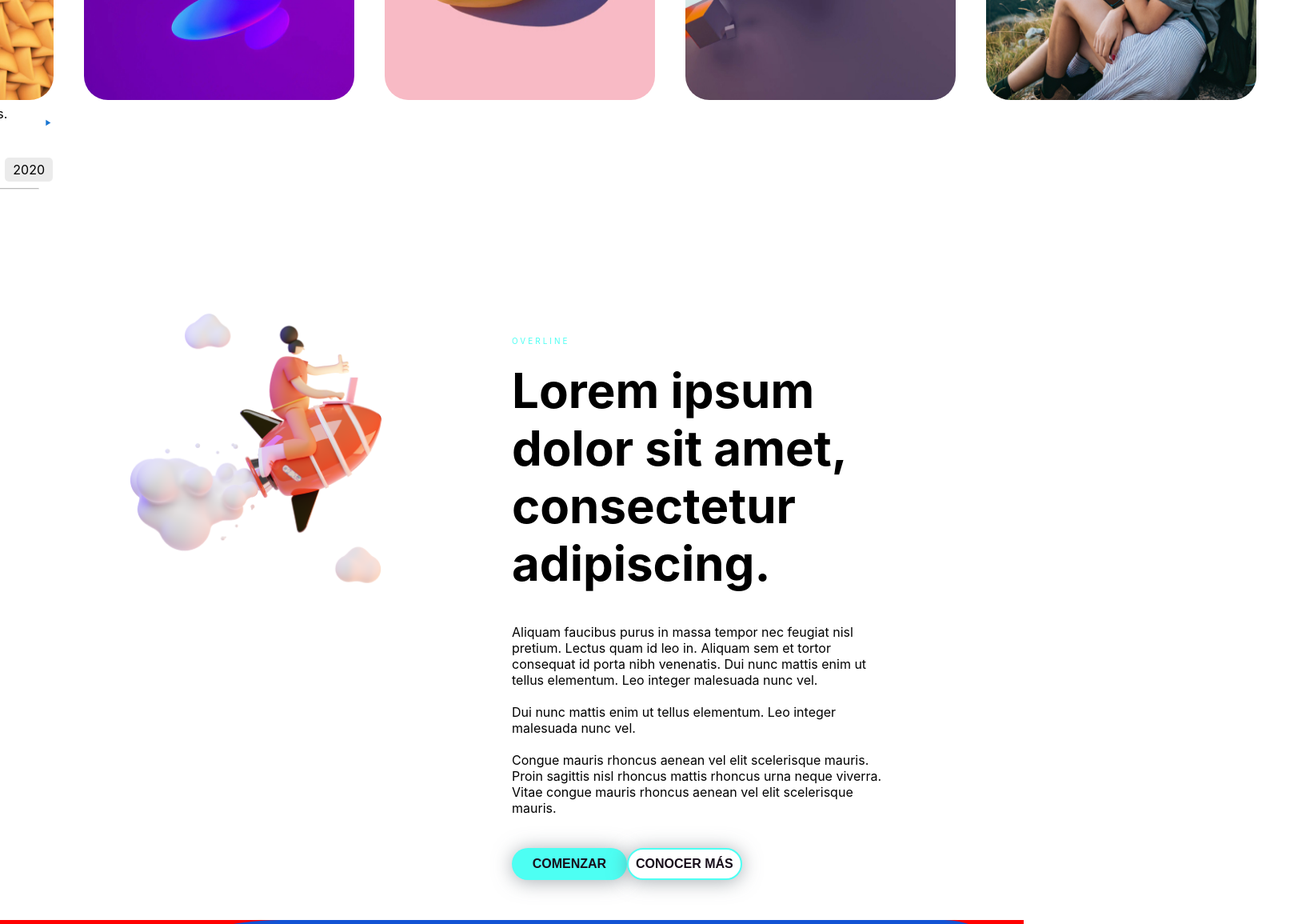
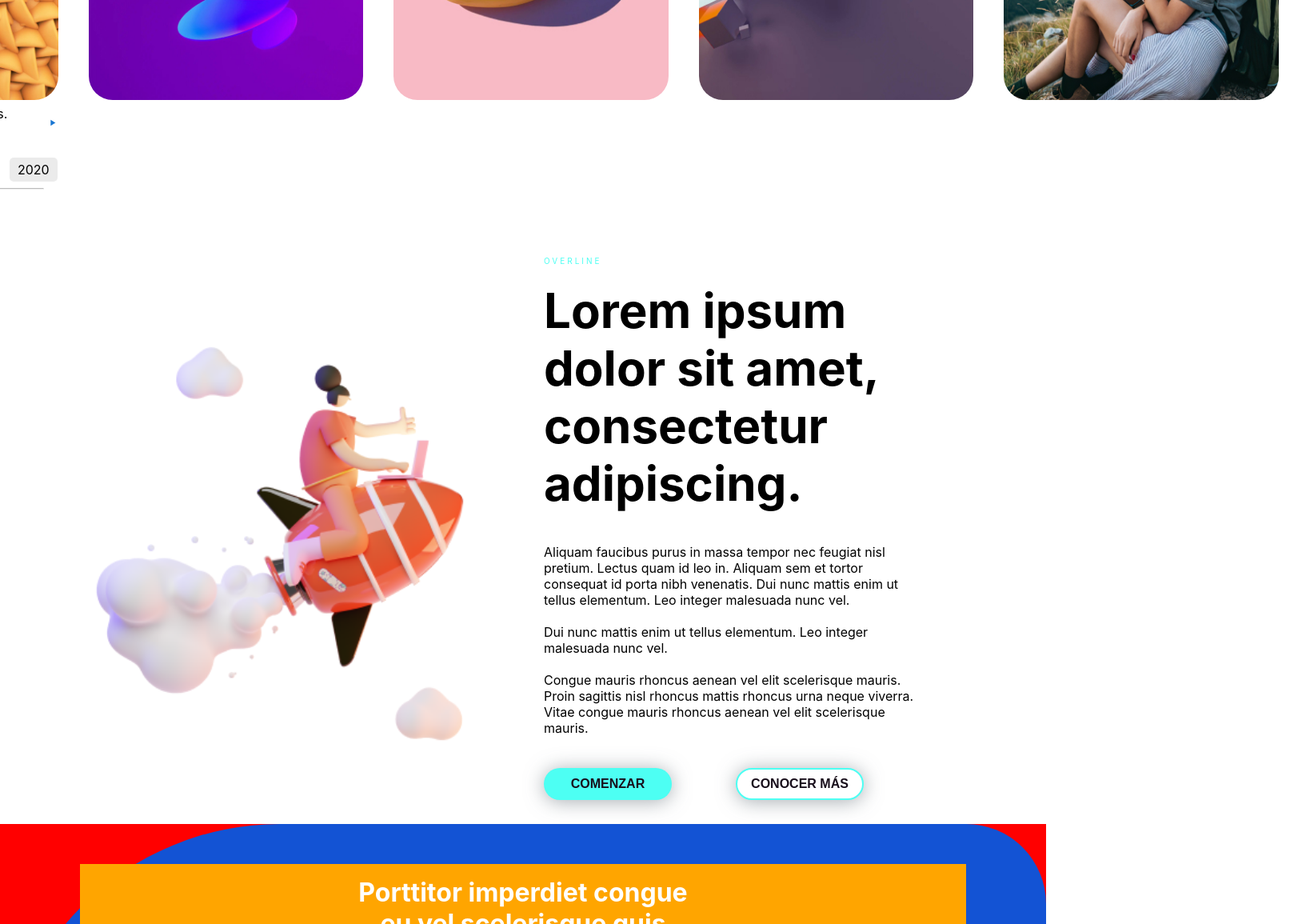
Before and after one commit to Bolio/landing-page-flow, a React (Vite) app: page / in a window 1280 px wide. Shown: the part 1092-2247 px from the top of the page at 80% size, 1618 px wide, since content can reach past the window. Built offline with nearby package versions, Linux system fonts and the light colour scheme.

Commit message:
Fix some details in KnowMore section.

```diff
--- a/src/sections/KnowMore/index.jsx
+++ b/src/sections/KnowMore/index.jsx
@@ -5,7 +5,8 @@ import ButtonText from "../../components/Buttons";
 const KnowMoreSectionStyled = styled.div`
   display: grid;
   grid-template-columns: 1fr 1fr;
-  grid-template-rows: 60%;
+  /* grid-template-rows: 60%; */
+  grid-template-rows: auto;
   /* padding: 30px 100px 0 100px; */
 `;
 
@@ -14,7 +15,7 @@ const InfoKnowMoreStyled = styled.div`
   grid-template-columns: 1fr;
   grid-template-rows: 1fr;
   div {
-    margin-top: 100px;
+    /* margin-top: 100px; */
     p {
       margin: 0;
     }
@@ -48,7 +49,7 @@ const ImgStyled = styled.div`
 
 const WrapperButtonsStyled = styled.div`
   display: flex;
-  width: 45%;
+  width: 400px;
   margin: 0 !important;
   justify-content: space-between;
   /* display: flex; */
```
